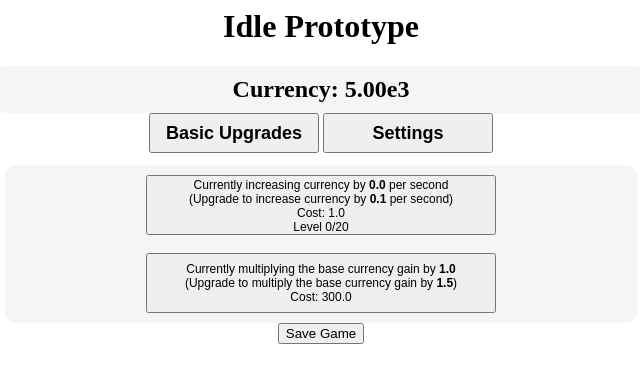
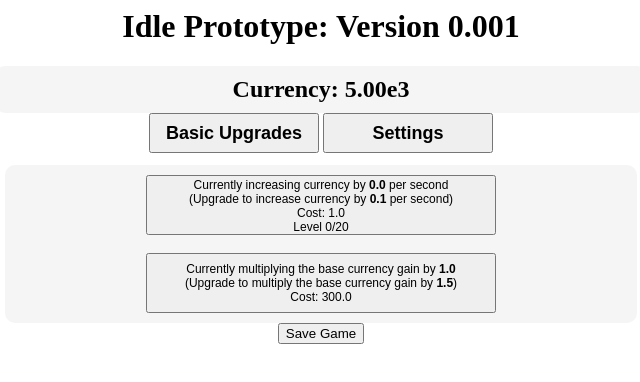
Before and after one commit to JaymanMatthews/IdleProject, a plain HTML site: page index.html in a window 1280 px wide. Shown: the whole page, without its empty margins (319-959 px from the left). Drawn offline with Linux system fonts and the light colour scheme.

Commit message:
v0.001 - made version number visible.

```diff
--- a/index.html
+++ b/index.html
@@ -39,7 +39,7 @@
     <body>
         <div class="top">
             <center>
-                <h1>Idle Prototype</h1>
+                <h1>Idle Prototype: Version <span id="versionnumber">0.000</span></h1>
                 <div class="currencyContainer">
                     Currency: <span id="currency">1.0</span>
                 </div>
--- a/main.js
+++ b/main.js
@@ -4,6 +4,8 @@ var gameData = {
     saveInterval: 15000,
     version: 0.001
 }
+
+document.getElementById("versionnumber").innerHTML = gameData.version
 
 var basicUpgrades = {
     upgrade1: {
```
